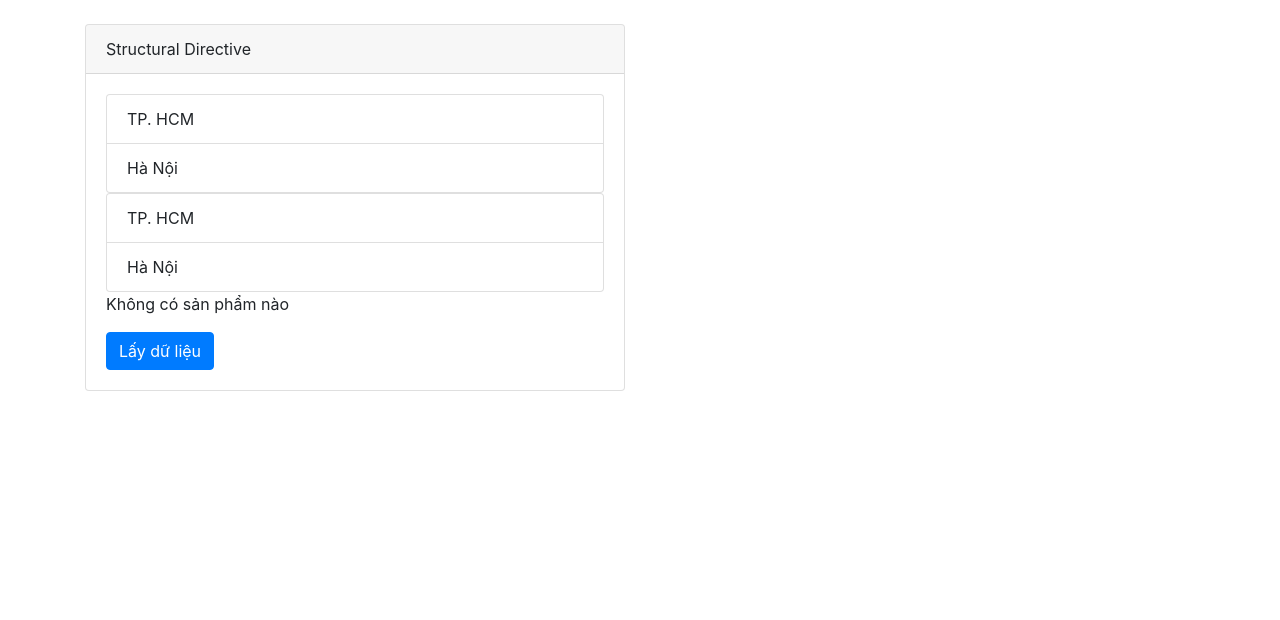
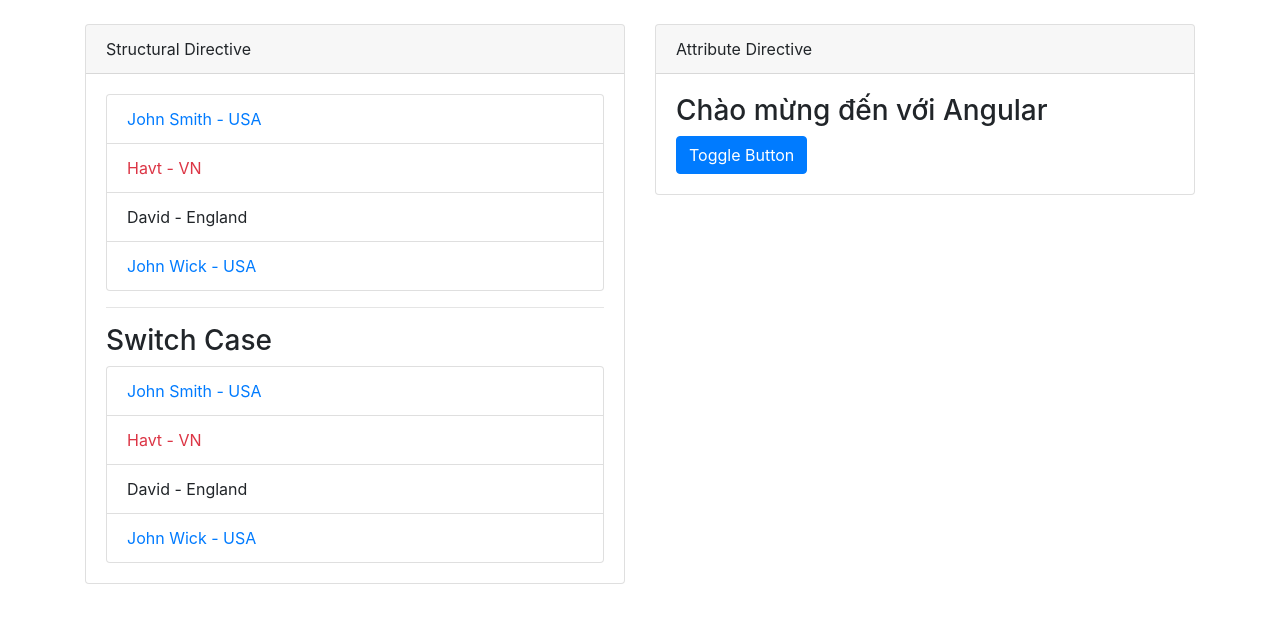
Before and after one commit to hacoi1day/angular2, an Angular app: page / in a window 1280 px wide. Shown: the top 620 px of the page. Built offline with nearby package versions, Linux system fonts and the light colour scheme.

Commit message:
attribute directive

```diff
--- a/src/app/app.component.html
+++ b/src/app/app.component.html
@@ -10,5 +10,15 @@
         </div>
       </div>
     </div>
+    <div class="col-sm-6">
+      <div class="card">
+        <div class="card-header">
+          Attribute Directive
+        </div>
+        <div class="card-body">
+          <app-attribute></app-attribute>
+        </div>
+      </div>
+    </div>
   </div>
 </div>
--- a/src/app/app.module.ts
+++ b/src/app/app.module.ts
@@ -4,11 +4,13 @@
 import { AppComponent } from './app.component';
 import { StructuralComponent } from './components/structural/structural.component';
 import {FormsModule} from "@angular/forms";
+import { AttributeComponent } from './components/attribute/attribute.component';
 
 @NgModule({
   declarations: [
     AppComponent,
     StructuralComponent,
+    AttributeComponent,
   ],
   imports: [
     BrowserModule,
--- /dev/null
+++ b/src/app/components/attribute/attribute.component.css
@@ -0,0 +1,15 @@
+.pd-10 {
+  padding: 10px;
+}
+
+.cl-red {
+  color: red;
+}
+
+.border-blue {
+  border: 1px solid blue;
+}
+
+.border-yellow {
+  border: 1px solid yellow;
+}
--- /dev/null
+++ b/src/app/components/attribute/attribute.component.html
@@ -0,0 +1,27 @@
+<!--ngClass-->
+<!--<h3-->
+<!--  [class.pd-10]="true"-->
+<!--  [class.cl-red]="true"-->
+<!--  [class.border-blue]="true"-->
+<!--&gt;Chào mừng đến với Angular</h3>-->
+
+<!--&lt;!&ndash;ngClass&ndash;&gt;-->
+<!--<h3-->
+<!--  [ngClass]="['pd-10', 'cl-red', 'border-blue']"-->
+<!--&gt;Chào mừng đến với Angular</h3>-->
+<!--<hr>-->
+<!--<h3-->
+<!--  [ngClass]="{'pd-10': isSpecial, 'cl-red' : isSpecial , 'border-blue': isSpecial, 'border-yellow': !isSpecial}"-->
+<!--&gt;Chào mừng đến với Angular</h3>-->
+<!--<button class="btn btn-primary" (click)="onToggleSpecial()">Toggle Button</button>-->
+<!--<hr>-->
+<!--<h3-->
+<!--  [ngClass]="setClasses()"-->
+<!--&gt;Chào mừng đến với Angular</h3>-->
+<!--<button class="btn btn-primary" (click)="onToggleSpecial()">Toggle Button</button>-->
+
+<!--ngStyle-->
+<h3
+  [ngStyle]="setStyles()"
+>Chào mừng đến với Angular</h3>
+<button class="btn btn-primary" (click)="onToggleSpecial()">Toggle Button</button>
--- /dev/null
+++ b/src/app/components/attribute/attribute.component.ts
@@ -0,0 +1,38 @@
+import { Component, OnInit } from '@angular/core';
+
+@Component({
+  selector: 'app-attribute',
+  templateUrl: './attribute.component.html',
+  styleUrls: ['./attribute.component.css']
+})
+export class AttributeComponent implements OnInit {
+
+  public isSpecial: boolean = false;
+
+  constructor() { }
+
+  ngOnInit(): void {
+  }
+
+  setClasses(): object {
+    return {
+      'pd-10': this.isSpecial,
+      'cl-red' : this.isSpecial ,
+      'border-blue': this.isSpecial,
+      'border-yellow': !this.isSpecial
+    }
+  }
+
+  setStyles(): object {
+    return {
+      'border': this.isSpecial ? '1px solid blue' : '',
+      'padding.px': this.isSpecial ? 10 : 0,
+      'color': this.isSpecial ? 'red' : ''
+    }
+  }
+
+  onToggleSpecial(): void {
+    this.isSpecial = !this.isSpecial;
+  }
+
+}
--- a/src/app/components/structural/structural.component.html
+++ b/src/app/components/structural/structural.component.html
@@ -42,51 +42,84 @@
 <!--  <h3>Không đủ tuổi</h3>-->
 <!--</ng-template>-->
 
+<!--<ul class="list-group">-->
+<!--  <li-->
+<!--    class="list-group-item"-->
+<!--    *ngFor="let name of names"-->
+<!--  >{{ name }}</li>-->
+<!--</ul>-->
+
+<!--<ul class="list-group">-->
+<!--  <ng-template ngFor let-name [ngForOf]="names" let-i="index" let-odd="odd">-->
+<!--    <li class="list-group-item">{{ name }}</li>-->
+<!--  </ng-template>-->
+<!--</ul>-->
+
+<!--<ng-container *ngIf="products.length > 0; else elseNoProducts">-->
+<!--  <table class="table table-bordered table-hover">-->
+<!--    <thead>-->
+<!--    <tr>-->
+<!--      <th>ID</th>-->
+<!--      <th>Tên</th>-->
+<!--      <th>Giá</th>-->
+<!--    </tr>-->
+<!--    </thead>-->
+<!--    <tbody>-->
+<!--    <tr-->
+<!--      *ngFor="let product of products;-->
+<!--            let i = index;-->
+<!--            let f = first;-->
+<!--            let l = last;-->
+<!--            let e = even;-->
+<!--            let o = odd;-->
+<!--            trackBy: myTrackByFunction"-->
+<!--      [style.background-color]="f === true ? 'gray' : l === true ? 'cyan' : e === true ? 'red' : 'green'"-->
+<!--    >-->
+<!--      <td>{{ i + 1 }} {{ f }}</td>-->
+<!--      <td>{{ product.name }}</td>-->
+<!--      <td>{{ product.price }} 000 đ</td>-->
+<!--    </tr>-->
+<!--    </tbody>-->
+<!--  </table>-->
+<!--</ng-container>-->
+
+<!--<ng-template #elseNoProducts>-->
+<!--  <p>Không có sản phẩm nào</p>-->
+<!--</ng-template>-->
+
+<!--<button class="btn btn-primary"-->
+<!--        (click)="onLoadData()"-->
+<!--&gt;Lấy dữ liệu</button>-->
+
+<ul class="list-group">
+  <li class="list-group-item" *ngFor="let user of users">
+    <span class="text-danger" *ngIf="user.country === 'VN'">
+      {{ user.name }} - {{ user.country }}
+    </span>
+    <span class="text-primary" *ngIf="user.country === 'USA'">
+      {{ user.name }} - {{ user.country }}
+    </span>
+    <span *ngIf="user.country !== 'USA' && user.country !== 'VN'">
+      {{ user.name }} - {{ user.country }}
+    </span>
+  </li>
+</ul>
+<hr>
+<h3>Switch Case</h3>
 <ul class="list-group">
   <li
     class="list-group-item"
-    *ngFor="let name of names"
-  >{{ name }}</li>
+    *ngFor="let user of users"
+    [ngSwitch]="user.country"
+  >
+    <span class="text-danger" *ngSwitchCase="'VN'">
+      {{ user.name }} - {{ user.country }}
+    </span>
+    <span class="text-primary" *ngSwitchCase="'USA'">
+      {{ user.name }} - {{ user.country }}
+    </span>
+    <span *ngSwitchDefault>
+      {{ user.name }} - {{ user.country }}
+    </span>
+  </li>
 </ul>
-
-<ul class="list-group">
-  <ng-template ngFor let-name [ngForOf]="names" let-i="index" let-odd="odd">
-    <li class="list-group-item">{{ name }}</li>
-  </ng-template>
-</ul>
-
-<ng-container *ngIf="products.length > 0; else elseNoProducts">
-  <table class="table table-bordered table-hover">
-    <thead>
-    <tr>
-      <th>ID</th>
-      <th>Tên</th>
-      <th>Giá</th>
-    </tr>
-    </thead>
-    <tbody>
-    <tr
-      *ngFor="let product of products;
-            let i = index;
-            let f = first;
-            let l = last;
-            let e = even;
-            let o = odd;
-            trackBy: myTrackByFunction"
-      [style.background-color]="f === true ? 'gray' : l === true ? 'cyan' : e === true ? 'red' : 'green'"
-    >
-      <td>{{ i + 1 }} {{ f }}</td>
-      <td>{{ product.name }}</td>
-      <td>{{ product.price }} 000 đ</td>
-    </tr>
-    </tbody>
-  </table>
-</ng-container>
-
-<ng-template #elseNoProducts>
-  <p>Không có sản phẩm nào</p>
-</ng-template>
-
-<button class="btn btn-primary"
-        (click)="onLoadData()"
->Lấy dữ liệu</button>
--- a/src/app/components/structural/structural.component.ts
+++ b/src/app/components/structural/structural.component.ts
@@ -59,6 +59,25 @@
     }
   ];
 
+  public users: any[] = [
+    {
+      name: 'John Smith',
+      country: 'USA'
+    },
+    {
+      name: 'Havt',
+      country: 'VN'
+    },
+    {
+      name: 'David',
+      country: 'England'
+    },
+    {
+      name: 'John Wick',
+      country: 'USA'
+    }
+  ];
+
   constructor() { }
 
   ngOnInit(): void {
```
